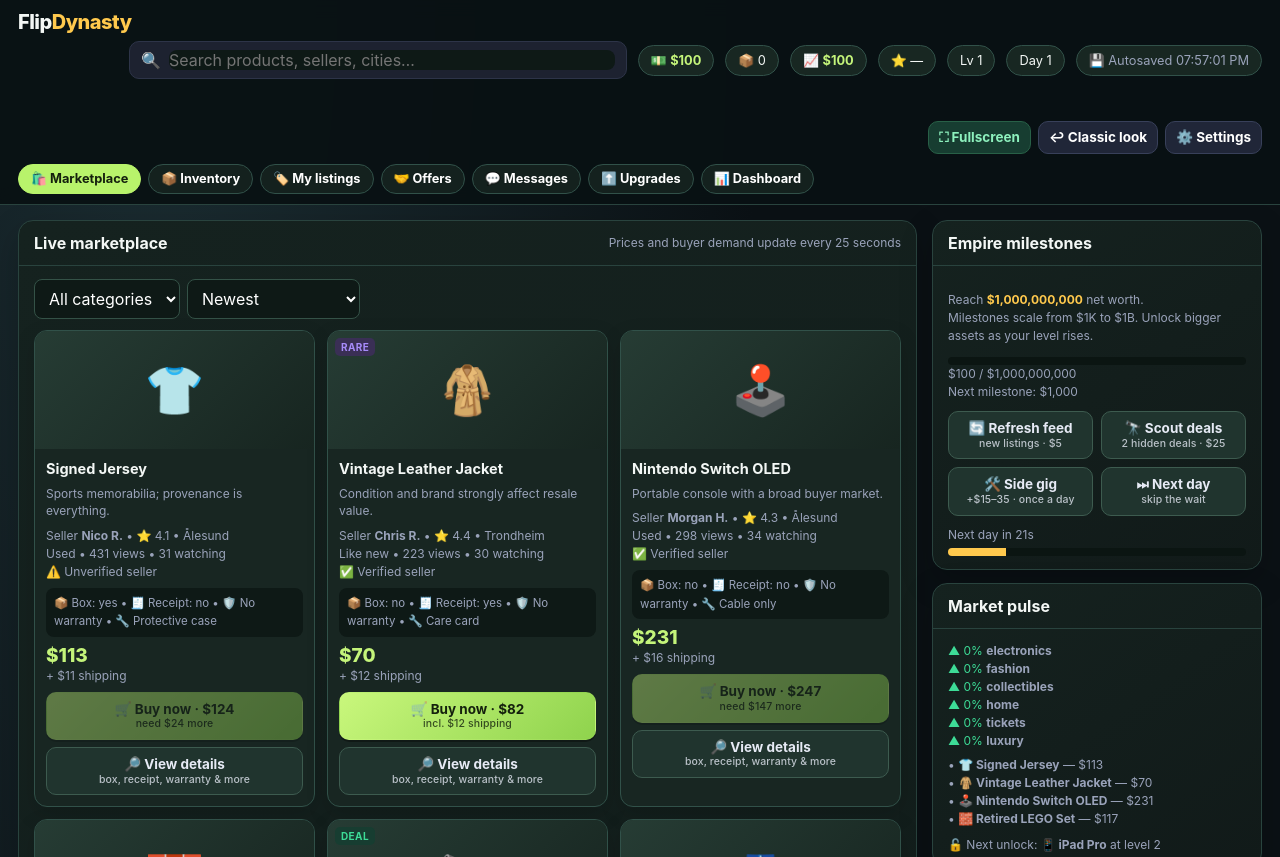
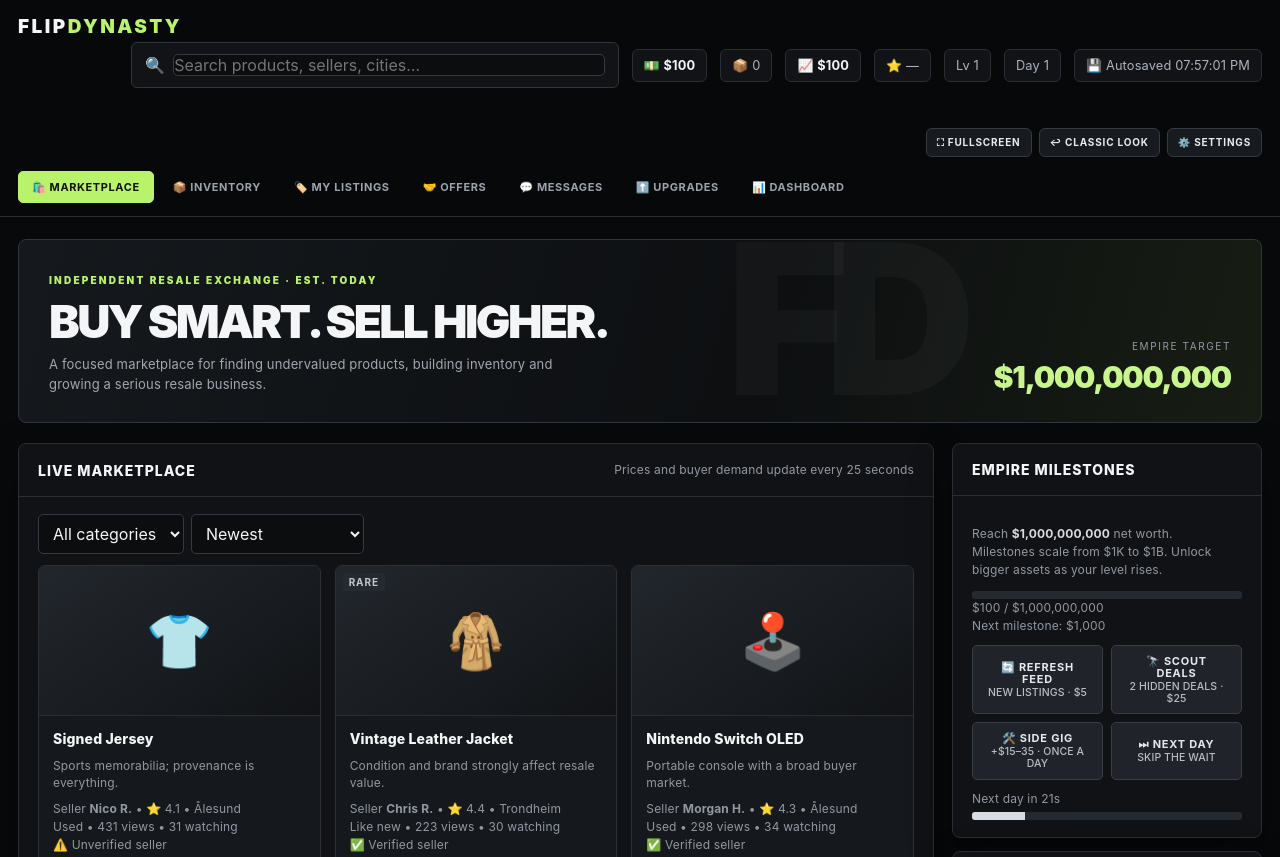
Before and after one commit to niko123445653/Flipdynasty.com, a plain HTML site: page index.html in a window 1280 px wide. Shown: the top 857 px of the page. Drawn offline with Linux system fonts and the light colour scheme.

Commit message:
Redesign Flip Dynasty as a serious black resale marketplace

```diff
--- a/index.html
+++ b/index.html
@@ -119,30 +119,67 @@ button:disabled .sub{opacity:.9}.item-body>.btn{width:100%}.btn-row{display:flex
 .compose{display:flex;gap:7px;padding:10px 12px}
 footer{max-width:1280px;margin:auto;padding:16px;color:var(--muted);font-size:12px;border-top:1px solid var(--line)}
 
-/* Optional premium resale marketplace theme */
-body.market-vibe{background:radial-gradient(ellipse at 12% 0%,#1b2d32 0,transparent 38%),#0b1115;color:#f3f7f5}
-body.market-vibe .topbar{background:rgba(9,17,20,.95);border-color:#29433e}
-body.market-vibe .card{background:linear-gradient(145deg,#15221f,#111a19);border-color:#29433e;box-shadow:0 12px 34px #0003}
-body.market-vibe .head{border-color:#29433e}
-body.market-vibe .subnav button{border-color:#315149;background:#14211e}
-body.market-vibe .subnav button.active{background:#b8f36b;border-color:#b8f36b;color:#14200d}
-body.market-vibe .item{background:#182622;border-color:#315149;box-shadow:0 8px 22px #0002;transition:transform .18s,border-color .18s,box-shadow .18s}
-body.market-vibe .item:hover{transform:translateY(-3px);border-color:#8dbd66;box-shadow:0 14px 30px #0005}
-body.market-vibe .thumb{background:linear-gradient(135deg,#263c34,#172520)}
-body.market-vibe .price,body.market-vibe .pill b{color:#c4f47a}
-body.market-vibe .buy{background:linear-gradient(135deg,#c9f77c,#8fd34d);color:#14200d}
-body.market-vibe .sell{background:linear-gradient(135deg,#ffe28a,#eebd4b);color:#241a00}
-body.market-vibe .ghost{background:#20342e;border-color:#3d5b4f}
-body.market-vibe input,body.market-vibe select,body.market-vibe textarea{background:#0e1916;border-color:#345247}
-body.market-vibe .pill{background:#182722;border-color:#315149}
-body.market-vibe .bar{background:#0b1512}
-body.market-vibe .bar i{background:#b8f36b}
-body.market-vibe .detail{background:#0e1916}
-body.market-vibe .modal-box{background:#14221e;border-color:#3b5b4d}
-body.market-vibe .toast{border-color:#476d53}
-body.market-vibe .thread,body.market-vibe .convo{border-color:#315149}
+/* Serious resale exchange redesign — classic mode remains available */
+body.market-vibe{--bg:#08090b;--surface:#111316;--surface2:#181b1f;--surface3:#20242a;--line:#292e35;--text:#f4f5f6;--muted:#9299a3;--green:#b9f36b;--gold:#d7dce2;--blue:#aeb9c7;background:#08090b;color:#f4f5f6;letter-spacing:.01em}
+body.market-vibe .topbar{background:rgba(8,9,11,.97);border-bottom:1px solid #292e35;backdrop-filter:blur(18px)}
+body.market-vibe .topinner{max-width:1440px;padding-top:15px;padding-bottom:14px;gap:13px}
+body.market-vibe .logo{font-size:19px;font-weight:950;letter-spacing:.13em;text-transform:uppercase}
+body.market-vibe .logo span{color:#b9f36b}
+body.market-vibe .search{background:#111316;border:1px solid #30353d;border-radius:6px;padding:11px 13px}
+body.market-vibe .search:focus-within{border-color:#b9f36b;box-shadow:0 0 0 3px #b9f36b18}
+body.market-vibe .pill{background:#111316;border:1px solid #292e35;border-radius:6px;padding:8px 11px;color:#aeb4bd}
+body.market-vibe .pill b{color:#f4f5f6}
+body.market-vibe .top-actions button{border-radius:6px;text-transform:uppercase;font-size:10px;letter-spacing:.08em}
+body.market-vibe .settings-btn,body.market-vibe .fullscreen-btn{background:#171a1e;border:1px solid #353b43;color:#e8ebef}
+body.market-vibe .subnav{max-width:1440px;padding:0 18px 13px;gap:5px}
+body.market-vibe .subnav button{background:transparent;border:1px solid transparent;border-radius:5px;color:#9ca3ad;padding:9px 13px;font-size:11px;font-weight:750;letter-spacing:.055em;text-transform:uppercase}
+body.market-vibe .subnav button:hover{background:#171a1e;border-color:#30353d}
+body.market-vibe .subnav button.active{background:#b9f36b;border-color:#b9f36b;color:#10130b}
+body.market-vibe .wrap{max-width:1440px;padding-top:20px;gap:18px;grid-template-columns:minmax(0,1fr) 310px}
+body.market-vibe .card{background:#101215;border:1px solid #292e35;border-radius:8px;box-shadow:0 18px 45px #0005}
+body.market-vibe .head{padding:17px 19px;border-color:#292e35}
+body.market-vibe .head h2{font-size:14px;font-weight:850;letter-spacing:.07em;text-transform:uppercase}
+body.market-vibe .body{padding:17px 19px}
+body.market-vibe .grid{grid-template-columns:repeat(auto-fill,minmax(230px,1fr));gap:14px}
+body.market-vibe .item{background:#15181c;border:1px solid #2b3037;border-radius:7px;box-shadow:none;transition:border-color .16s,transform .16s,background .16s}
+body.market-vibe .item:hover{transform:translateY(-3px);background:#191d21;border-color:#68734f;box-shadow:0 15px 32px #0007}
+body.market-vibe .thumb{height:150px;background:linear-gradient(145deg,#22272d,#111316);font-size:54px;border-bottom:1px solid #292e35}
+body.market-vibe .tag{border-radius:3px;background:#252a30;color:#c1c7ce;letter-spacing:.09em}
+body.market-vibe .tag.deal{background:#25321b;color:#c5f58b}
+body.market-vibe .tag.hot{background:#38251c;color:#f4b18a}
+body.market-vibe .item-body{padding:14px;gap:9px}
+body.market-vibe .title{font-size:14px;font-weight:800;letter-spacing:.01em}
+body.market-vibe .meta,body.market-vibe .small{color:#9299a3}
+body.market-vibe .price{font-size:21px;font-weight:900;color:#c8f58e;letter-spacing:-.025em}
+body.market-vibe .btn{border-radius:5px;text-transform:uppercase;letter-spacing:.07em;font-size:11px}
+body.market-vibe .buy{background:#b9f36b;color:#11160a;box-shadow:none}
+body.market-vibe .sell{background:#e4e7eb;color:#101215;box-shadow:none}
+body.market-vibe .ghost{background:#20242a;border:1px solid #383e46;color:#e5e8ec}
+body.market-vibe input,body.market-vibe select,body.market-vibe textarea{background:#0b0d0f;border:1px solid #343a42;border-radius:5px;color:#f4f5f6}
+body.market-vibe input:focus,body.market-vibe select:focus,body.market-vibe textarea:focus{border-color:#b9f36b}
+body.market-vibe .bar{background:#252a30;border-radius:3px}
+body.market-vibe .bar i{background:#b9f36b}
+body.market-vibe .detail{background:#0c0e10;border:1px solid #292e35;border-radius:5px}
+body.market-vibe .chip{background:#252a30;color:#c1c7ce;border-radius:3px}
+body.market-vibe .modal-box{background:#111316;border:1px solid #3a4048;border-radius:8px}
+body.market-vibe .toast{background:#14171a;border:1px solid #414850;border-left:3px solid #b9f36b;border-radius:6px}
+body.market-vibe .thread,body.market-vibe .convo{background:#14171a;border-color:#30363e;border-radius:6px}
+body.market-vibe .bubble.me{background:#b9f36b;color:#11160a}
+body.market-vibe .avatar{background:#292f36;color:#b9f36b}
+body.market-vibe footer{border-color:#292e35}
+body.market-vibe .serious-hero{display:flex}
+.serious-hero{display:none;max-width:1440px;margin:22px auto 0;padding:0 18px}
+.serious-hero-inner{width:100%;min-height:184px;padding:27px 30px;display:flex;align-items:flex-end;justify-content:space-between;gap:20px;background:linear-gradient(105deg,#15191d 0%,#0d0f11 60%,#171d14 100%);border:1px solid #30363d;border-radius:8px;position:relative;overflow:hidden}
+.serious-hero-inner:after{content:"FD";position:absolute;right:25%;top:-48px;font-size:210px;font-weight:950;letter-spacing:-.12em;color:#ffffff08;pointer-events:none}
+.serious-kicker{font-size:10px;letter-spacing:.22em;text-transform:uppercase;color:#b9f36b;font-weight:900;margin-bottom:12px}
+.serious-hero h1{font-size:clamp(28px,4vw,46px);line-height:1;margin:0 0 10px;font-weight:950;letter-spacing:-.055em;text-transform:uppercase}
+.serious-hero p{margin:0;color:#a1a8b1;font-size:13px;max-width:510px;line-height:1.6}
+.serious-hero-stat{position:relative;z-index:1;text-align:right;min-width:160px}
+.serious-hero-stat span{display:block;color:#9299a3;font-size:10px;letter-spacing:.16em;text-transform:uppercase;margin-bottom:7px}
+.serious-hero-stat strong{font-size:clamp(20px,3vw,30px);color:#c8f58e;font-weight:950;letter-spacing:-.04em}
+@media(max-width:1000px){body.market-vibe .wrap{grid-template-columns:1fr}.serious-hero-inner{align-items:flex-start;flex-direction:column}.serious-hero-stat{text-align:left}}
+@media(max-width:620px){body.market-vibe .topinner{padding:10px}.serious-hero{padding:0 10px}.serious-hero-inner{padding:20px}.serious-hero-stat{min-width:0}}
 @media(prefers-reduced-motion:reduce){body.market-vibe .item{transition:none}}
-
 </style>
 </head>
 <body>
@@ -162,6 +199,8 @@ body.market-vibe .thread,body.market-vibe .convo{border-color:#315149}
   <div class="startup-track"><i></i></div>
   <div class="startup-glow"></div>
 </div>
+
+<section class="serious-hero" aria-label="Flip Dynasty marketplace introduction"><div class="serious-hero-inner"><div><div class="serious-kicker">Independent resale exchange · Est. today</div><h1>Buy smart. Sell higher.</h1><p>A focused marketplace for finding undervalued products, building inventory and growing a serious resale business.</p></div><div class="serious-hero-stat"><span>Empire target</span><strong>$1,000,000,000</strong></div></div></section>
 
 <div class="wrap">
 <div><div class="card"><div class="head"><h2 id="viewTitle">Live marketplace</h2><div class="small" id="viewNote"></div></div><div class="body"><div id="toolbar"></div><div class="grid" id="content"></div></div></div></div>
```
